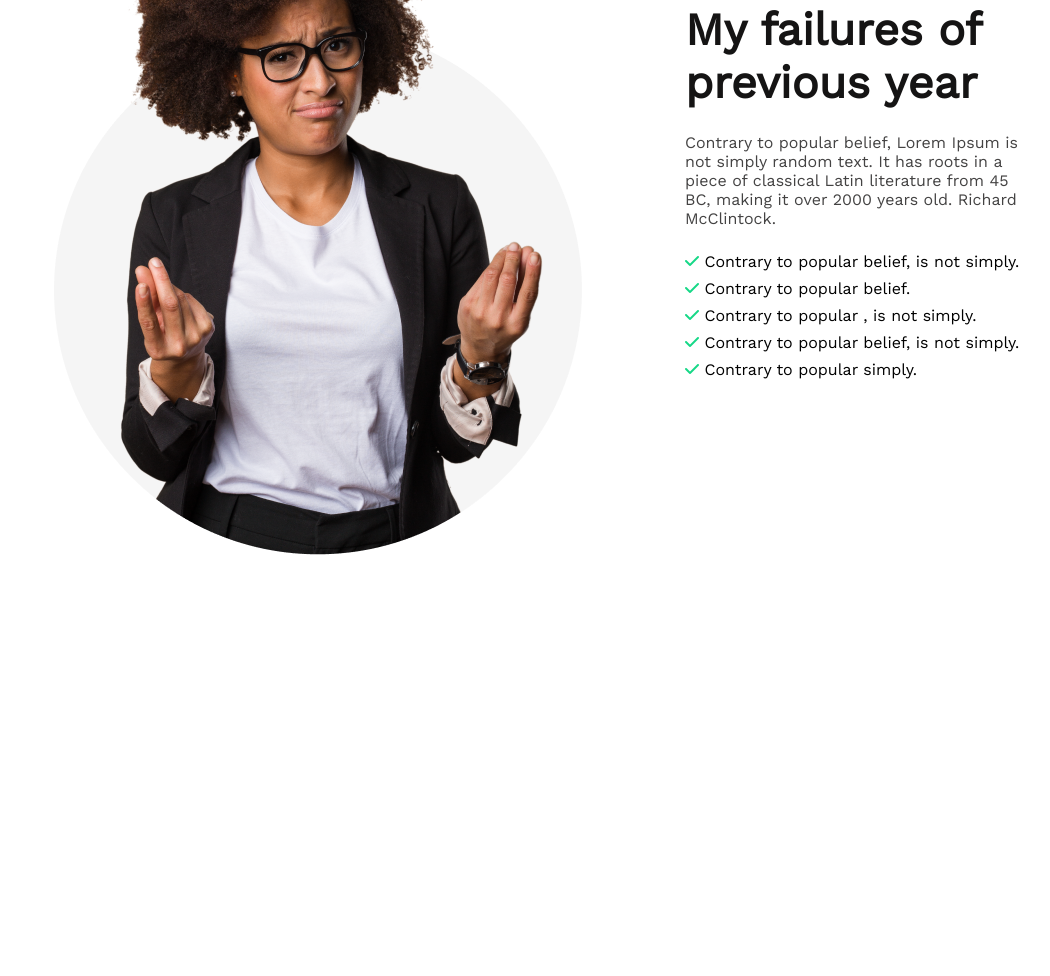
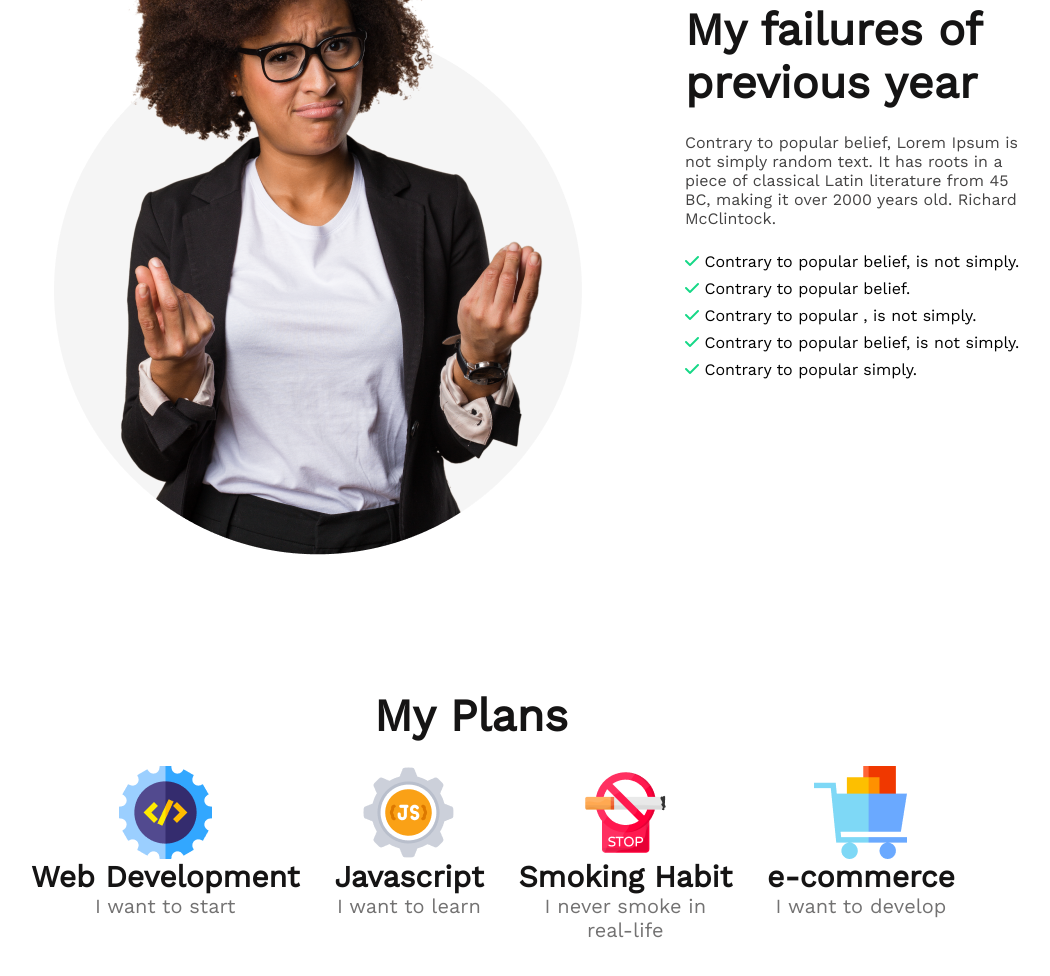
Before and after one commit to Ashik465/new-year-new-me, a plain HTML site: page index.html in a window 1280 px wide. Shown: the part 1099-2075 px from the top of the page, without its empty margins (169-1219 px from the left). Before the commit the page ends 1788 px from the top, so only its background shows below. Drawn offline with nearby package versions, Linux system fonts and the light colour scheme.

Commit message:
my-plans

```diff
--- a/index.html
+++ b/index.html
@@ -67,6 +67,37 @@
           </div>
         </div>
       </section>
+
+<!-- my plans section -->
+<section class="my-plan">
+   <Div class="plan-title"><h3 class="section-title">My Plans</h3></Div>
+   <div class="plan-container">
+    <div>
+        <img src="images/icons/web.png" alt="">
+        <h1 class="plan-sub-title">Web Development</h1>
+        <h3 class="plan-sub-description">I want to start</h3>
+    </div>
+    <div>
+        <img src="images/icons/js.png" alt="">
+        <h1 class="plan-sub-title">Javascript</h1>
+        <h3 class="plan-sub-description">I want to learn</h3>
+    </div>
+    <div>
+        <img src="images/icons/smoke.png" alt="">
+        <h1 class="plan-sub-title">Smoking Habit</h1>
+        <h3 class="plan-sub-description">I never smoke in real-life</h3>
+    </div>
+    <div>
+        <img src="images/icons/ecom.png" alt="">
+        <h1 class="plan-sub-title">e-commerce</h1>
+        <h3 class="plan-sub-description">I want to develop</h3>
+    </div>
+
+
+    </div>
+</section>
+
+
     </main>
 
     <footer></footer>
--- a/style/style.css
+++ b/style/style.css
@@ -66,3 +66,36 @@ main {
 .failure-container {
   margin-bottom: 130px;
 }
+
+
+/* my plans css  */
+
+.plan-title{
+    text-align: center;
+}
+
+.plan-container{
+    display: flex;
+    gap: 35px;
+}
+
+ .plan-container img {
+    display: block;
+    margin-left: auto;
+    margin-right: auto;
+}
+.plan-sub-title{
+    font-weight: 700;
+font-size: 30px;
+color: #151414;
+white-space:nowrap;
+
+}
+.plan-sub-description {
+
+   text-align: center;
+    font-weight: 500;
+  font-size: 20px;
+  color: #737272;
+
+}
```
